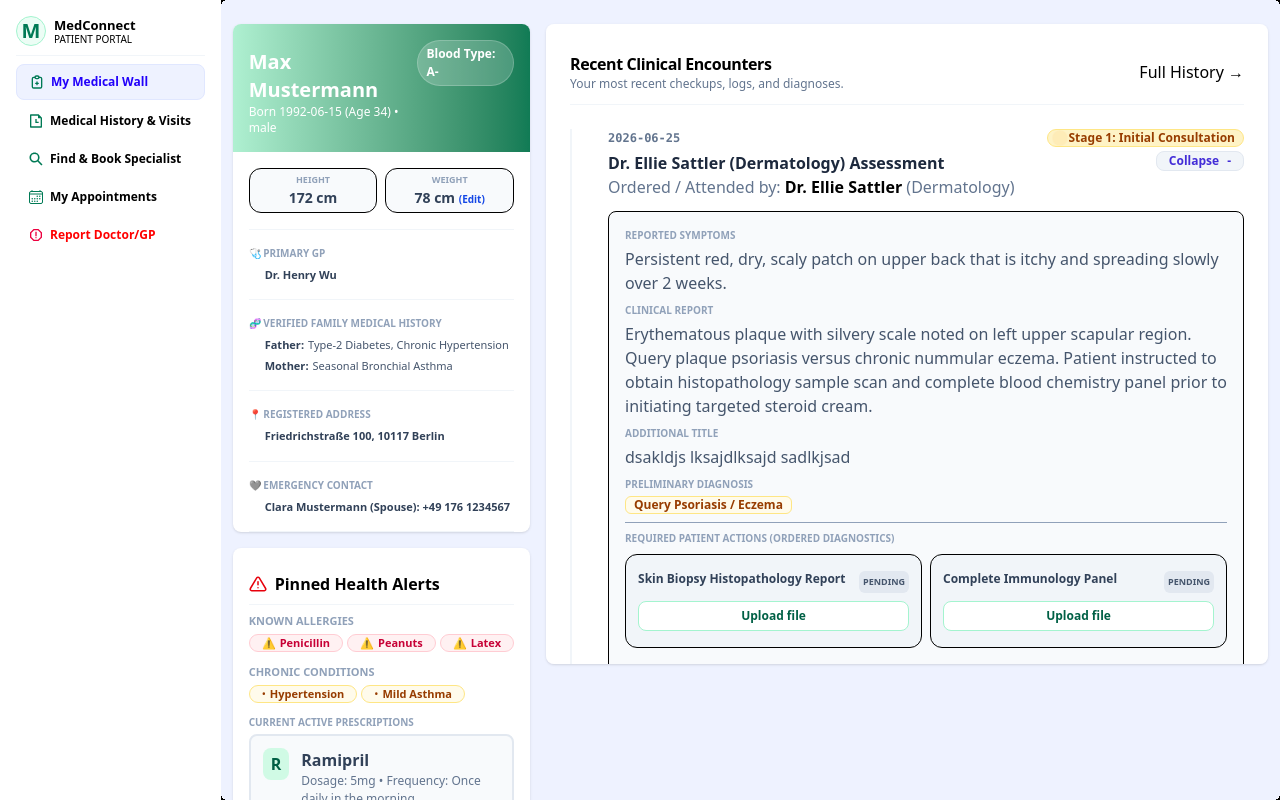
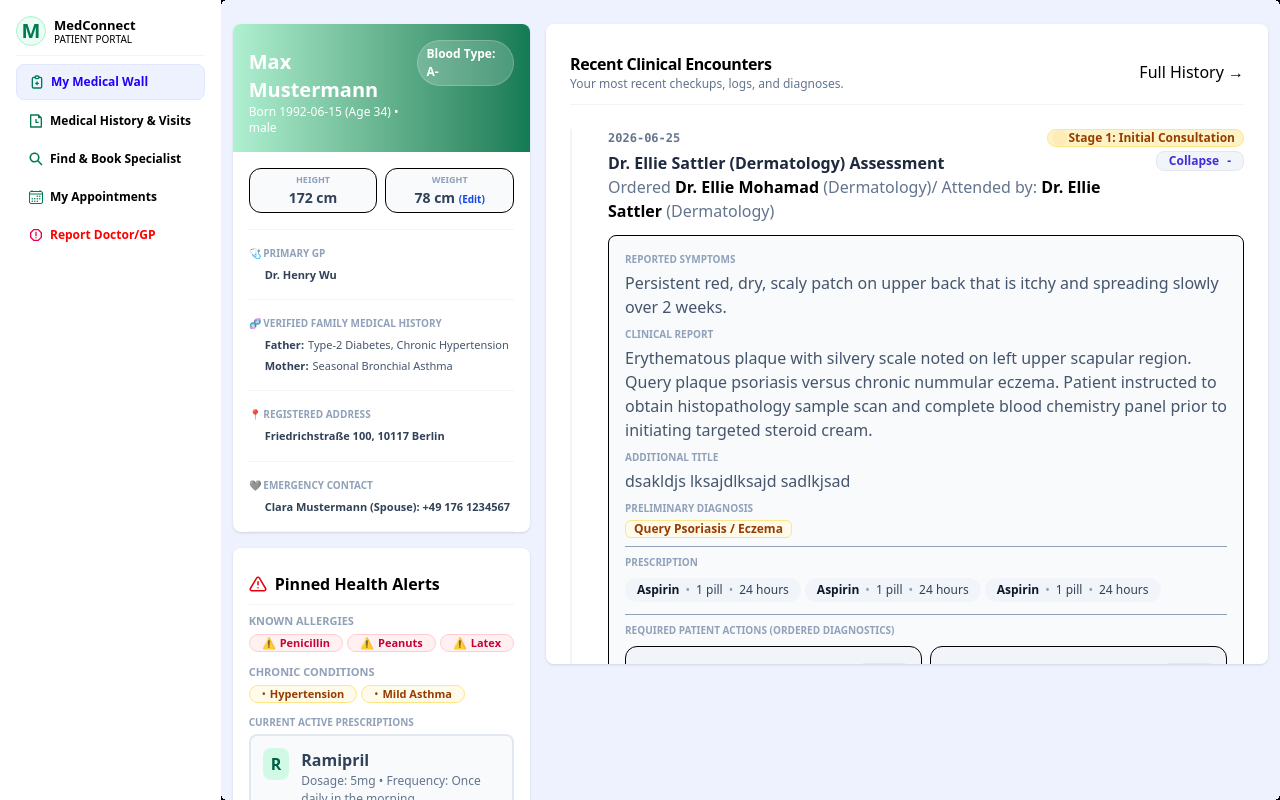
Before and after one commit to mohamad-alkaadi/medconnect, a Next.js app: page /patient/medical-wall in a window 1280 px wide. Built offline with nearby package versions, Linux system fonts and the light colour scheme.

Commit message:
RecentClinicalEncounters v3

```diff
--- a/components/medical-wall/recent-clinical-encounters/clinical-encounter/ClinicalEncounter.tsx
+++ b/components/medical-wall/recent-clinical-encounters/clinical-encounter/ClinicalEncounter.tsx
@@ -6,8 +6,13 @@ import ClinicalEncounterLabeledContentBlock from "./ClinicalEncounterLabeledCont
 import ClinicalEncounterPreliminaryDiagnosis from "./ClinicalEncounterPreliminaryDiagnosis";
 import ClinicalEncounterActions from "./ClinicalEncounterActions";
 import ClinicalEncounterCollapseButton from "./ClinicalEncounterCollapseButton";
-import { randomUUID } from "crypto";
+import ClinicalEncounterPrescription from "./ClinicalEncounterPrescription";
+import ClinicalEncounterAssessmentOrderedAttended from "./ClinicalEncounterAssessmentOrderedAttended";
 
+// if a patient is going for a clinic there is two mandatory sections
+// Reported Symptoms and Reported Symptoms
+// if a patient is going for a sugary there is two mandatory sections
+// Procedure Details and Discharge Summary
 const ClinicalEncounter = ({
   clinicalEncountersItem,
 }: {
@@ -31,19 +36,11 @@ const ClinicalEncounter = ({
         />
       </div>
       <div className="flex justify-between mb-3">
-        <div>
-          <h3 className="font-bold text-slate-800">
-            {`${clinicalEncountersItem.assessmentBy.prefix} ${clinicalEncountersItem.assessmentBy.name} (${clinicalEncountersItem.assessmentBy.specialty}) `}
-            Assessment
-          </h3>
-          <p className=" text-slate-500">
-            Ordered / Attended by:
-            <span className="text-black font-semibold">
-              {` ${clinicalEncountersItem.assessmentBy.prefix} ${clinicalEncountersItem.assessmentBy.name} `}
-            </span>
-            ({clinicalEncountersItem.assessmentBy.specialty})
-          </p>
-        </div>
+        <ClinicalEncounterAssessmentOrderedAttended
+          assessment={clinicalEncountersItem.assessmentBy}
+          ordered={clinicalEncountersItem.orderedBy}
+          attended={clinicalEncountersItem.attendedBy}
+        />
 
         <ClinicalEncounterCollapseButton
           collapse={collapse}
@@ -80,7 +77,15 @@ const ClinicalEncounter = ({
           color={"amber"}
         />
 
-        <ClinicalEncounterActions files={clinicalEncountersItem.files} />
+        {clinicalEncountersItem.prescription.length > 0 && (
+          <ClinicalEncounterPrescription
+            prescription={clinicalEncountersItem.prescription}
+          />
+        )}
+
+        {clinicalEncountersItem.files.length > 0 && (
+          <ClinicalEncounterActions files={clinicalEncountersItem.files} />
+        )}
       </div>
     </div>
   );
--- a/components/medical-wall/recent-clinical-encounters/clinical-encounter/ClinicalEncounterActions.tsx
+++ b/components/medical-wall/recent-clinical-encounters/clinical-encounter/ClinicalEncounterActions.tsx
@@ -1,4 +1,3 @@
-import React from "react";
 import ClinicalEncounterButton from "./ClinicalEncounterButton";
 import { file } from "@/types/clinicalEncounterTypes";
 
--- /dev/null
+++ b/components/medical-wall/recent-clinical-encounters/clinical-encounter/ClinicalEncounterAssessmentOrderedAttended.tsx
@@ -0,0 +1,40 @@
+import { DoctorDetailsType } from "@/types/clinicalEncounterTypes";
+
+const ClinicalEncounterAssessmentOrderedAttended = ({
+  assessment,
+  ordered,
+  attended,
+}: {
+  assessment: DoctorDetailsType;
+  ordered: DoctorDetailsType;
+  attended: DoctorDetailsType;
+}) => {
+  return (
+    <div>
+      <h3 className="font-bold text-slate-800">
+        {`${assessment.prefix} ${assessment.name} (${assessment.specialty}) `}
+        Assessment
+      </h3>
+      {assessment.id !== ordered.id && assessment.id !== ordered.id ? (
+        <p className=" text-slate-500">
+          Ordered{" "}
+          {ordered.id !== attended.id && (
+            <>
+              <span className="text-black font-semibold">
+                {` ${ordered.prefix} ${ordered.name} `}
+              </span>{" "}
+              ({ordered.specialty})
+            </>
+          )}
+          / Attended by:
+          <span className="text-black font-semibold">
+            {` ${attended.prefix} ${attended.name} `}
+          </span>
+          ({attended.specialty})
+        </p>
+      ) : null}
+    </div>
+  );
+};
+
+export default ClinicalEncounterAssessmentOrderedAttended;
--- /dev/null
+++ b/components/medical-wall/recent-clinical-encounters/clinical-encounter/ClinicalEncounterPrescription.tsx
@@ -0,0 +1,32 @@
+import { PrescriptionType } from "@/types/clinicalEncounterTypes";
+
+const ClinicalEncounterPrescription = ({
+  prescription,
+}: {
+  prescription: PrescriptionType[];
+}) => {
+  return (
+    <div>
+      <h4 className="text-[10px] uppercase font-bold text-slate-400 border-t pt-2 mb-2">
+        Prescription
+      </h4>
+      <div className="flex justify-start space-x-1 overflow-x-auto pb-3">
+        {prescription.map((item) => (
+          <div key={item.id} className="flex flex-wrap gap-2 whitespace-nowrap">
+            <div className="inline-flex items-center gap-1.5 rounded-full bg-slate-100 px-3 py-1 text-xs font-medium text-slate-700 dark:bg-slate-800 dark:text-slate-300">
+              <span className="font-semibold text-slate-900 dark:text-slate-100">
+                {item.prescriptionTitle}
+              </span>
+              <span className="text-slate-400">•</span>
+              <span>{item.dosage}</span>
+              <span className="text-slate-400">•</span>
+              <span>{item.frequency}</span>
+            </div>
+          </div>
+        ))}
+      </div>
+    </div>
+  );
+};
+
+export default ClinicalEncounterPrescription;
--- a/placeholder/patient/clinicalEncounters.json
+++ b/placeholder/patient/clinicalEncounters.json
@@ -10,13 +10,13 @@
       "specialty": "Dermatology"
     },
     "orderedBy": {
-      "id": "sdsad",
+      "id": "sds32ad",
       "prefix": "Dr.",
-      "name": "Ellie Sattler",
+      "name": "Ellie Mohamad",
       "specialty": "Dermatology"
     },
     "attendedBy": {
-      "id": "cxzvf",
+      "id": "sdsad",
       "prefix": "Dr.",
       "name": "Ellie Sattler",
       "specialty": "Dermatology"
@@ -41,6 +41,26 @@
       "title": "Initial Consultation",
       "indicator": "pulse-amber"
     },
+    "prescription": [
+      {
+        "id": "cmxwnciq",
+        "prescriptionTitle": "Aspirin",
+        "dosage": "1 pill",
+        "frequency": "24 hours"
+      },
+      {
+        "id": "sjfhakjd",
+        "prescriptionTitle": "Aspirin",
+        "dosage": "1 pill",
+        "frequency": "24 hours"
+      },
+      {
+        "id": "sjfhaxxkjd",
+        "prescriptionTitle": "Aspirin",
+        "dosage": "1 pill",
+        "frequency": "24 hours"
+      }
+    ],
     "files": [
       {
         "id": "ccxm23",
--- a/types/clinicalEncounterTypes.ts
+++ b/types/clinicalEncounterTypes.ts
@@ -2,24 +2,9 @@ export type ClinicalEncounterType = {
   id: string;
   title: string;
   date: string;
-  assessmentBy: {
-    id: string;
-    prefix: string;
-    name: string;
-    specialty: string;
-  };
-  orderedBy: {
-    id: string;
-    prefix: string;
-    name: string;
-    specialty: string;
-  };
-  attendedBy: {
-    id: string;
-    prefix: string;
-    name: string;
-    specialty: string;
-  };
+  assessmentBy: DoctorDetailsType;
+  orderedBy: DoctorDetailsType;
+  attendedBy: DoctorDetailsType;
   reportedSymptoms: string;
   clinicalReport: string;
   additionalSections: { sectionTitle: string; sectionParagraph: string }[];
@@ -35,13 +20,27 @@ export type ClinicalEncounterType = {
     title: string;
     indicator: string;
   };
-  files: file[];
+  prescription: PrescriptionType[];
+  files: FileType[];
 };
 
-export type file = {
+export type FileType = {
   id: string;
   date: string;
   title: string;
   status: string;
   review: string;
 };
+export type DoctorDetailsType = {
+  id: string;
+  prefix: string;
+  name: string;
+  specialty: string;
+};
+
+export type PrescriptionType = {
+  id: string;
+  prescriptionTitle: string;
+  dosage: string;
+  frequency: string;
+};
```
